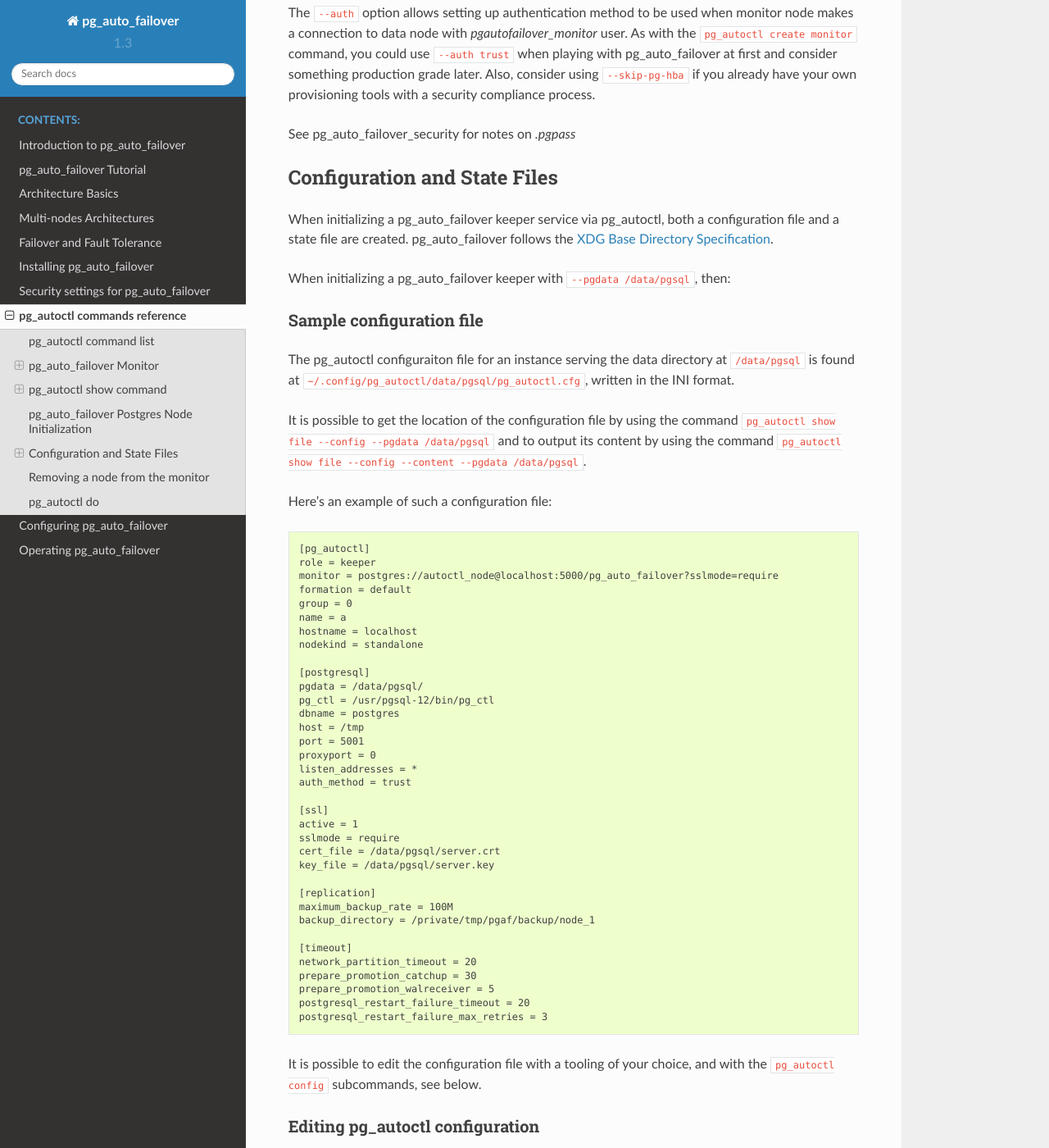
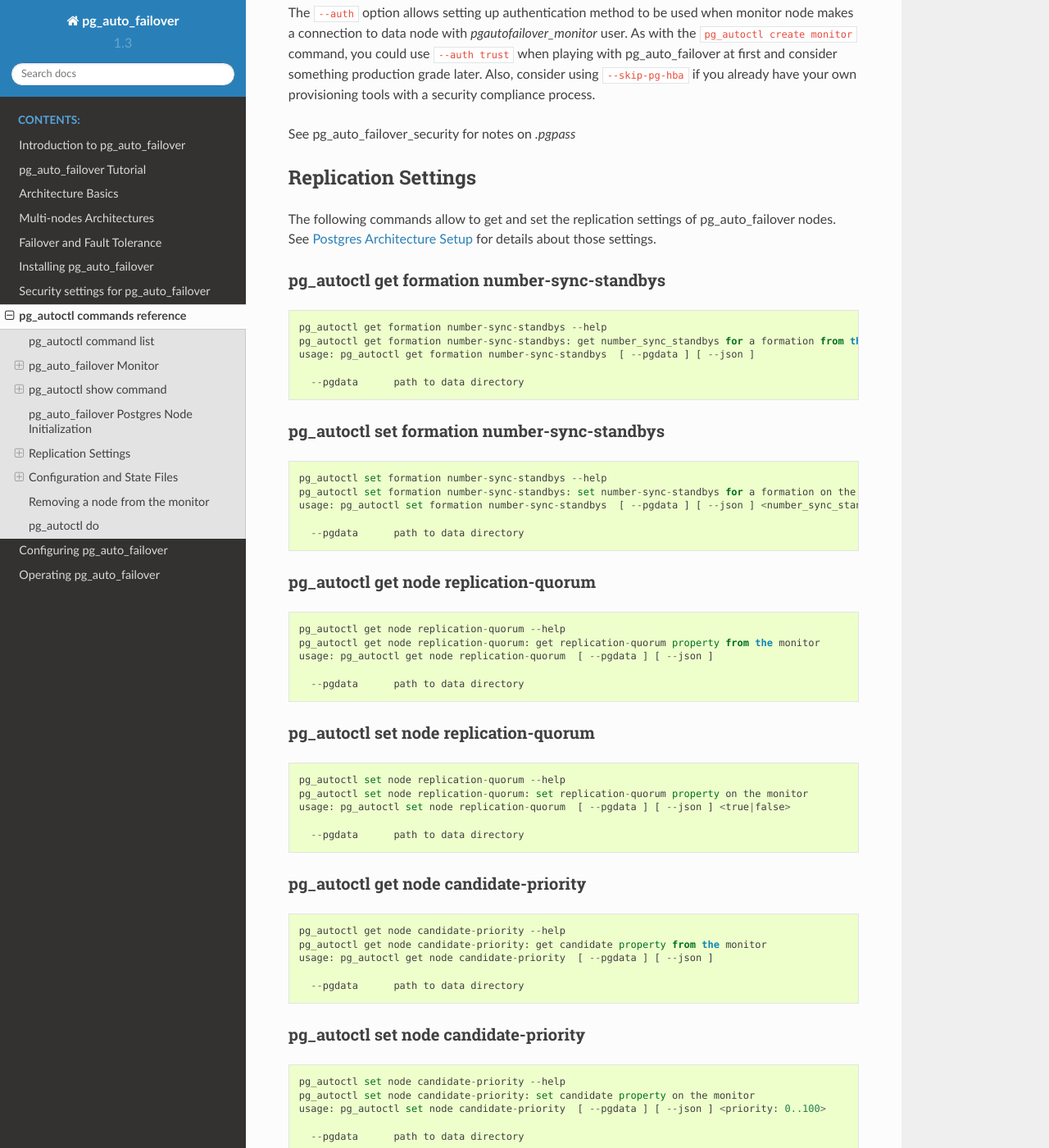
Before and after one commit to hapostgres/pg_auto_failover, a Sphinx documentation site: the page built from docs/ref/reference.rst, in a window 1280 px wide and 1400 px high, scrolled down 8695 px. Shown: the whole window at 82% size. Built offline with Sphinx 7.4.7 and the Read the Docs theme 2.0.0, drawn with Linux system fonts in a browser that asks for light colours; pages that are not in the unit, such as notebooks, are missing from menus.

Commit message:
Add pg_autoctl get|set coverage.

```diff
--- a/docs/architecture-multi-standby.rst
+++ b/docs/architecture-multi-standby.rst
@@ -38,6 +38,8 @@
 copy of the production data set is kept, and if the primary was then to
 fail, some amount data will be lost. How much depends on your backup and
 recovery mechanisms.
+
+.. _architecture_setup:
 
 Postgres Architecture Setup
 ---------------------------
--- a/docs/ref/reference.rst
+++ b/docs/ref/reference.rst
@@ -345,7 +345,6 @@
 This command outputs a configuration unit that is suitable for registering
 ``pg_autoctl`` as a systemd service.
 
-
 .. _pg_autoctl_create_postgres:
 
 pg_auto_failover Postgres Node Initialization
@@ -466,6 +465,80 @@
 security compliance process.
 
 See :ref:`pg_auto_failover_security` for notes on `.pgpass`
+
+Replication Settings
+--------------------
+
+The following commands allow to get and set the replication settings of
+pg_auto_failover nodes. See :ref:`architecture_setup` for details about
+those settings.
+
+pg_autoctl get formation number-sync-standbys
+^^^^^^^^^^^^^^^^^^^^^^^^^^^^^^^^^^^^^^^^^^^^^
+
+::
+
+   pg_autoctl get formation number-sync-standbys --help
+   pg_autoctl get formation number-sync-standbys: get number_sync_standbys for a formation from the monitor
+   usage: pg_autoctl get formation number-sync-standbys  [ --pgdata ] [ --json ]
+
+     --pgdata      path to data directory
+
+pg_autoctl set formation number-sync-standbys
+^^^^^^^^^^^^^^^^^^^^^^^^^^^^^^^^^^^^^^^^^^^^^
+
+::
+
+   pg_autoctl set formation number-sync-standbys --help
+   pg_autoctl set formation number-sync-standbys: set number-sync-standbys for a formation on the monitor
+   usage: pg_autoctl set formation number-sync-standbys  [ --pgdata ] [ --json ] <number_sync_standbys>
+
+     --pgdata      path to data directory
+
+pg_autoctl get node replication-quorum
+^^^^^^^^^^^^^^^^^^^^^^^^^^^^^^^^^^^^^^
+
+::
+
+   pg_autoctl get node replication-quorum --help
+   pg_autoctl get node replication-quorum: get replication-quorum property from the monitor
+   usage: pg_autoctl get node replication-quorum  [ --pgdata ] [ --json ]
+
+     --pgdata      path to data directory
+
+pg_autoctl set node replication-quorum
+^^^^^^^^^^^^^^^^^^^^^^^^^^^^^^^^^^^^^^
+
+::
+
+   pg_autoctl set node replication-quorum --help
+   pg_autoctl set node replication-quorum: set replication-quorum property on the monitor
+   usage: pg_autoctl set node replication-quorum  [ --pgdata ] [ --json ] <true|false>
+
+     --pgdata      path to data directory
+
+
+pg_autoctl get node candidate-priority
+^^^^^^^^^^^^^^^^^^^^^^^^^^^^^^^^^^^^^^
+
+::
+
+   pg_autoctl get node candidate-priority --help
+   pg_autoctl get node candidate-priority: get candidate property from the monitor
+   usage: pg_autoctl get node candidate-priority  [ --pgdata ] [ --json ]
+
+     --pgdata      path to data directory
+
+pg_autoctl set node candidate-priority
+^^^^^^^^^^^^^^^^^^^^^^^^^^^^^^^^^^^^^^
+
+::
+
+   pg_autoctl set node candidate-priority --help
+   pg_autoctl set node candidate-priority: set candidate property on the monitor
+   usage: pg_autoctl set node candidate-priority  [ --pgdata ] [ --json ] <priority: 0..100>
+
+     --pgdata      path to data directory
 
 .. _pg_autoctl_configuration:
 
```
